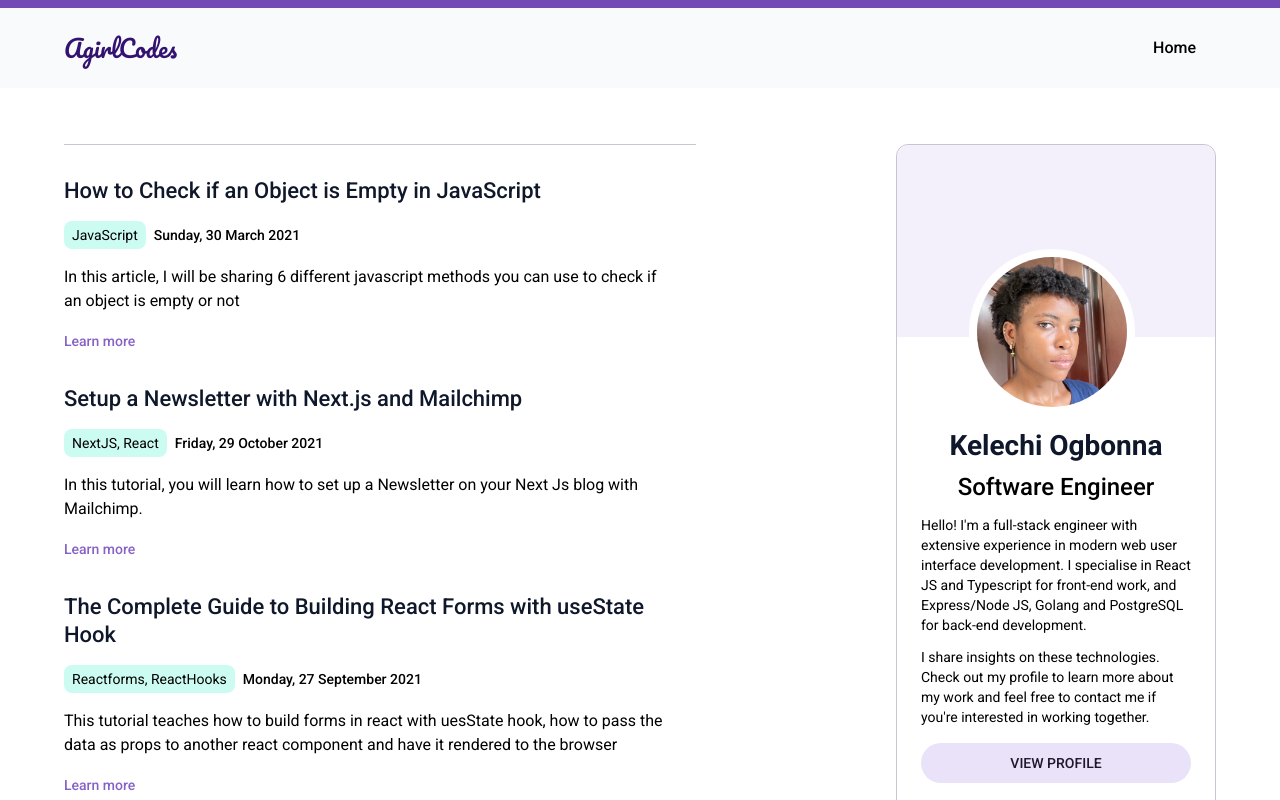
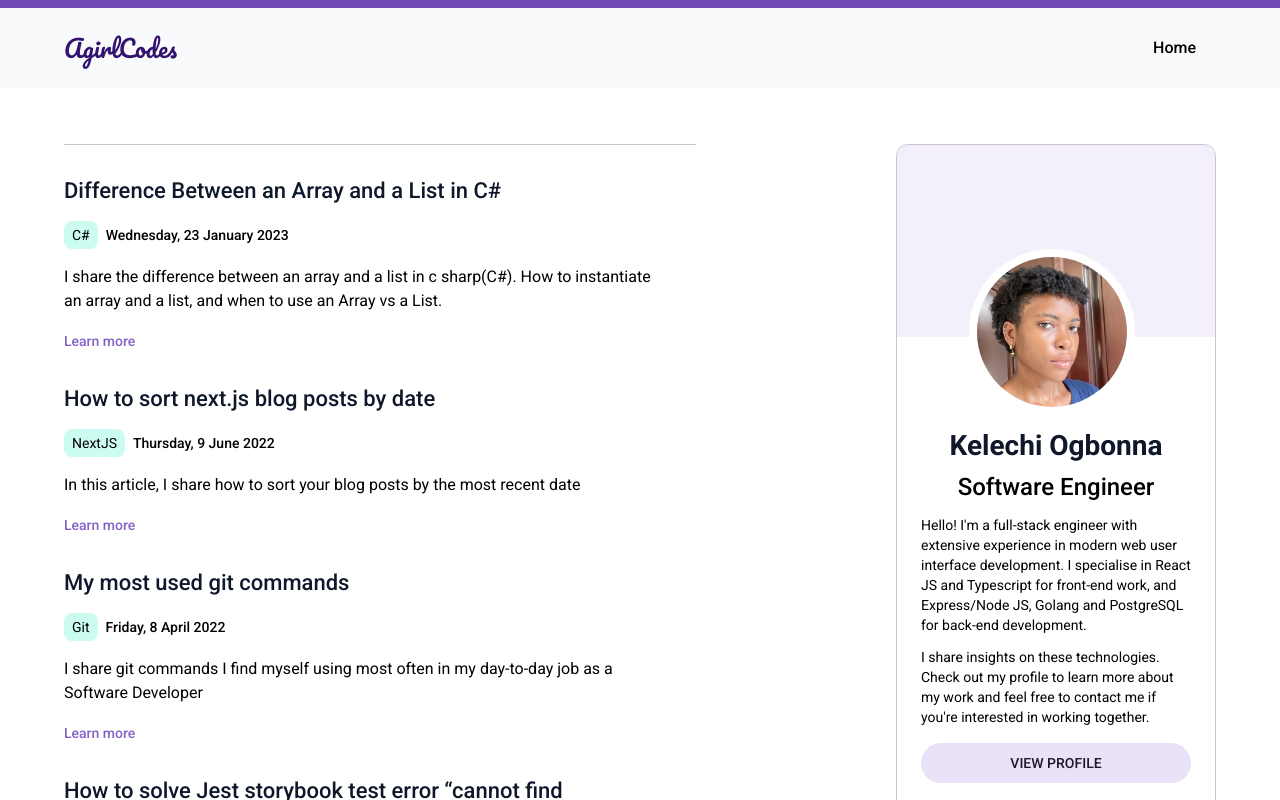
Before and after one commit to Kellswork/agirlcodes.dev, a Next.js app: page / in a window 1280 px wide. Shown: the top 800 px of the page. Built offline with nearby package versions, Linux system fonts and the light colour scheme.

Commit message:
update blog post sort by date

```diff
--- a/components/blogPostList.tsx
+++ b/components/blogPostList.tsx
@@ -2,10 +2,21 @@ import React from "react";
 import { FilterChipSelected, FilterChipUnselected } from "./molecules/button";
 import { PostDataProps, getSortedPostsData } from "../utils/util";
 import { BlogPostlistCard } from "./molecules/cards";
+import { DateTime } from 'luxon'
+
+
+
 
 
 const BlogPostList = ({posts}:{posts: PostDataProps[]}) => {
 
+  const sortBlogPosts = posts.sort((a, b) => {
+    const beforeDate: any = DateTime.fromFormat(a.frontMatter.date, 'm-d-yyyy')
+    const afterDate: any = DateTime.fromFormat(b.frontMatter.date, 'm-d-yyyy')
+    return afterDate - beforeDate
+  });
+
+  const formatDate = (date) => DateTime.fromFormat(date, 'd-m-yyyy').setLocale('en-GB').toLocaleString(DateTime.DATE_FULL);;
 
   return (
     <>
@@ -18,7 +29,7 @@ const BlogPostList = ({posts}:{posts: PostDataProps[]}) => {
       </div> */}
 
       <div className="post-list mt-4">
-        {posts.map((post) => <BlogPostlistCard key={post.id} title={post.frontMatter.title} description={post.frontMatter.description} fullDate={post.frontMatter.fullDate} url={post.id} tags={post.frontMatter.tags}/>)}
+        {sortBlogPosts.map((post) => <BlogPostlistCard key={post.id} title={post.frontMatter.title} description={post.frontMatter.description} fullDate={post.frontMatter.fullDate} url={post.id} tags={post.frontMatter.tags}/>)}
       </div>
     </>
   );
--- a/package.json
+++ b/package.json
@@ -7,14 +7,15 @@
     "lint": "next lint"
   },
   "dependencies": {
+    "@types/luxon": "3.3.7",
     "@types/react-syntax-highlighter": "15.5.11",
     "gray-matter": "4.0.3",
+    "luxon": "3.4.4",
     "next": "latest",
     "react": "18.2.0",
     "react-dom": "18.2.0",
     "react-markdown": "9.0.1",
     "react-syntax-highlighter": "15.5.0"
-
   },
   "engines": {
     "node": ">=18"
--- a/posts/difference-between-an-array-and-a-list-in-csharp.md
+++ b/posts/difference-between-an-array-and-a-list-in-csharp.md
@@ -1,7 +1,7 @@
 ---
 title: 'Difference Between an Array and a List in C#'
 date: 23-01-2023
-fullDate: Wednesday, 25 January 2022
+fullDate: Wednesday, 23 January 2023
 tags: C#
 image: '/posts-images/array-and-list.jpg'
 description: 'I share the difference between an array and a list in c sharp(C#). How to instantiate an array and a list, and when to use an Array vs a List.'
```
Also changed, not shown: 1 other file (tests, documents, lock files or other folders).
